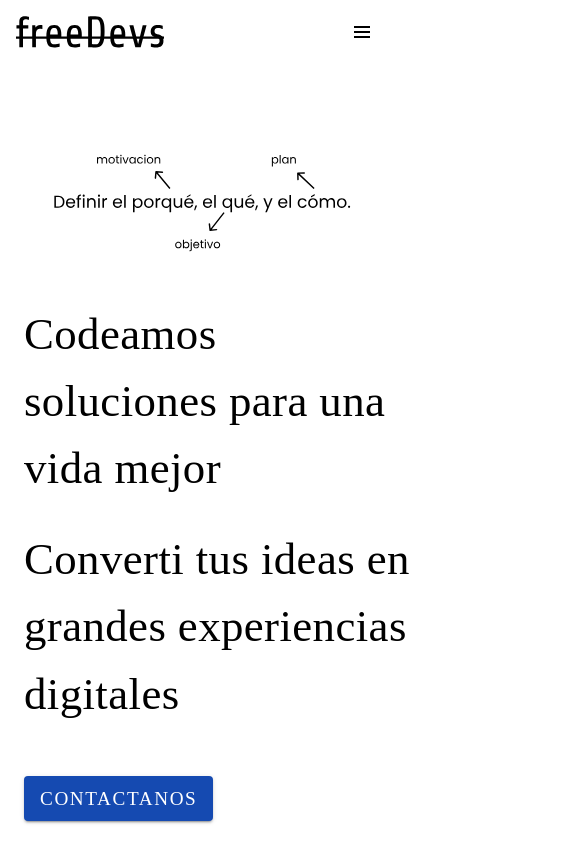
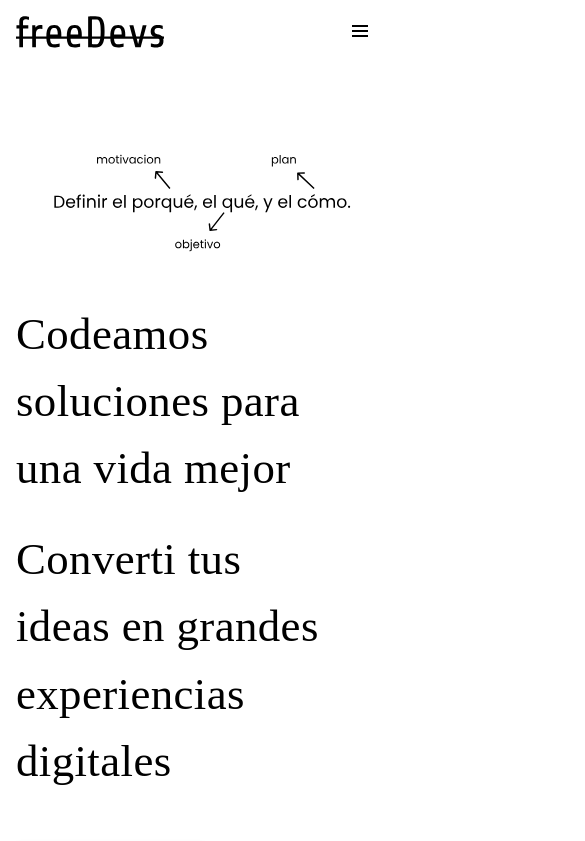
Before and after one commit to laumansillaa/freeDevs, a React (Vite) app in the folder client/: page / in a window 390 px wide. Shown: the top 841 px of the page, 585 px wide, since content can reach past the window. Built offline with nearby package versions, Linux system fonts and the light colour scheme.

Commit message:
correcion en Nav

```diff
--- a/client/src/App.jsx
+++ b/client/src/App.jsx
@@ -14,8 +14,8 @@
     <div className="App">
         <Nav/>
           <Home/>
-          <Servicie/>
-          <Footer/>
+          {/* <Servicie/>
+          <Footer/> */}
     </div>
   )
 }
--- a/client/src/components/home/styles/Home.module.css
+++ b/client/src/components/home/styles/Home.module.css
@@ -114,10 +114,12 @@
 
     .contHomeTxt{
         width: 60%;
+        padding-left: 1rem;
     }
 
     .contHomeTxtTwo{
         width: 80%;
+        padding-left: 1rem;
     }
 
     .motivation{
@@ -128,19 +130,23 @@
 
 @media screen and (max-width: 480px){
     .containerTxtHome{
-        padding-left: 1.5rem;
+        padding-left: 0rem;
         width: 100%;
     }
 
     .contHomeTxt{
-        width: 100%;
+        width: 80%;
     }
 
     .contHomeTxtTwo{
-        width: 100%;
+        width: 80%;
     }
 
     .motivation{
         width: 85%;
     }
+
+    .contHomeBtn{
+        padding-left: 1rem;
+    }
 }
--- a/client/src/components/nav/nav.jsx
+++ b/client/src/components/nav/nav.jsx
@@ -1,4 +1,5 @@
 import {Box, Typography} from '@mui/material'
+import { Link } from 'react-router-dom'
 import freeDev from '../../assets/svg/freeDevs.svg'
 import style from './styles/index.module.css'
 import menu from '../../assets/svg/menu.svg'
@@ -6,6 +7,11 @@
 
 
 const Nav = () => {
+
+    const clickChecked = (e) => {
+        // e.preventDefault()
+        const gsm = document.getElementById('menu').click()
+    }
 
 
     return (
@@ -19,10 +25,10 @@
                 </label>
                 <input type='checkbox' id='menu' className={style.navInput}></input>
                 <Box className={style.contItemsNav}>
-                    <a href='/a' className={style.navItem}>Nosotros</a>
-                    <a href='/a' className={style.navItem}>Servicios</a>
-                    <a href='/a' className={style.navItem}>Proyectos</a>
-                    <a href='/a' className={style.navItem}>Contacto</a>
+                    <Link to='/a' className={style.navItem} onClick={clickChecked }>Nosotros</Link>
+                    <Link to='#Service' className={style.navItem} onClick={clickChecked}>Servicios</Link>
+                    <Link to='/a' className={style.navItem} onClick={clickChecked}>Proyectos</Link>
+                    <Link to='#Footer' className={style.navItem} onClick={clickChecked}>Contacto</Link>
                 </Box>
                 <Box className={style.contLampara}>
                     <img src={lampara} alt='light-png' className={style.lampara}/>
--- a/client/src/components/nav/styles/index.module.css
+++ b/client/src/components/nav/styles/index.module.css
@@ -80,6 +80,7 @@
 @media (max-width: 730px){
   .navContainer{
       padding-right: 1rem;
+      width: 100%;
   }
 
   .navLabel{
@@ -96,12 +97,14 @@
   }
 
   .contItemsNav{
-      position: fixed;
+      position: absolute;
       top: 75px;
       bottom: 0;
-      background: #1565c0;
+      /* background: #1565c0; */
+      background: #333;
       z-index: 1;
       width: 100%;
+      /* overflow-y: hidden; */
       /* height: 50%; */
       left: 0;
       display: flex;
```
Also changed, not shown: client/src/assets/svg/menu.svg.
